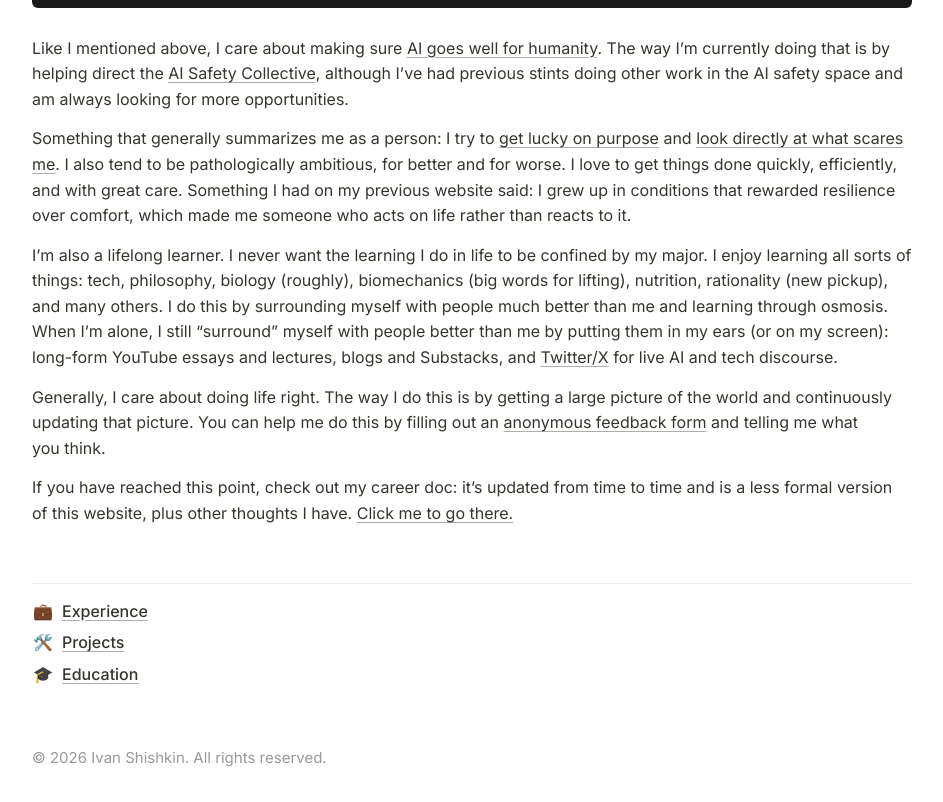
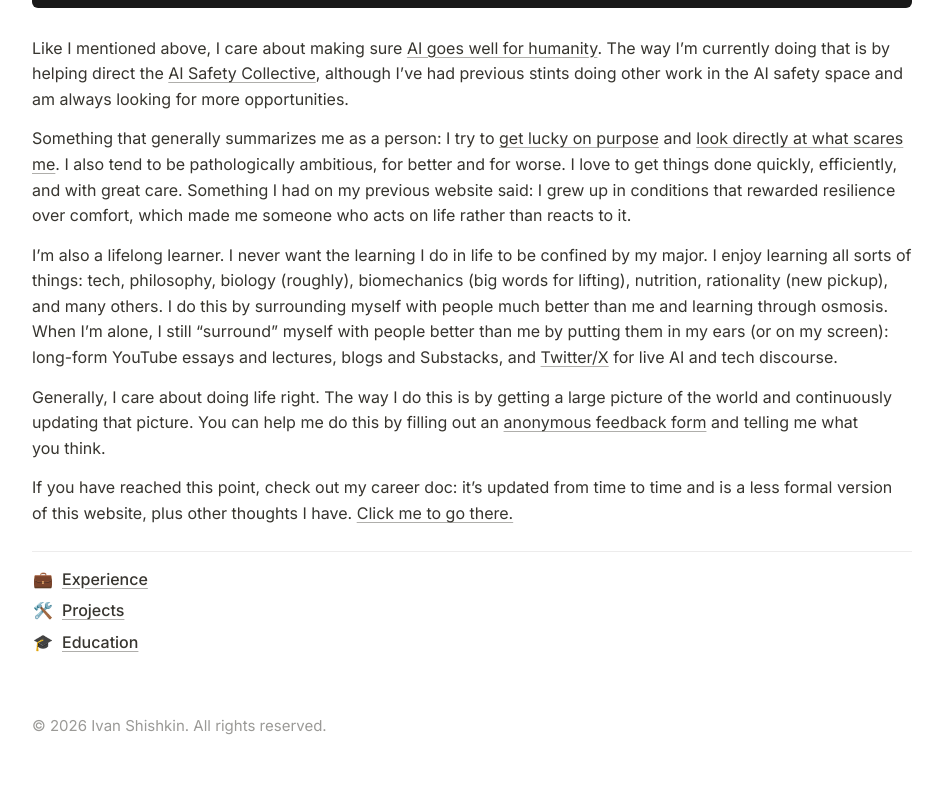
Before and after one commit to Ivan-Shishkin-Dev/Personal_Portfolio_3, a Next.js app: page / in a window 1280 px wide. Shown: the part 717-1519 px from the top of the page, without its empty margins (168-1111 px from the left). After the commit the page ends 1487 px from the top, so only its background shows below. Built offline with nearby package versions, Linux system fonts and the light colour scheme.

Commit message:
Tighten gap above page links on home

```diff
--- a/app/globals.css
+++ b/app/globals.css
@@ -351,6 +351,7 @@ code {
 .tldr li::marker { color: var(--ink); }
 .home-text p { text-wrap: pretty; }
 .home-text p:last-child { margin-bottom: 0; }
+.page-home .site-nav { margin-top: 24px; }
 
 /* ── Page head ──────────────────────────────── */
 .section-head { margin: clamp(32px, 7vh, 72px) 0 28px; }
```
